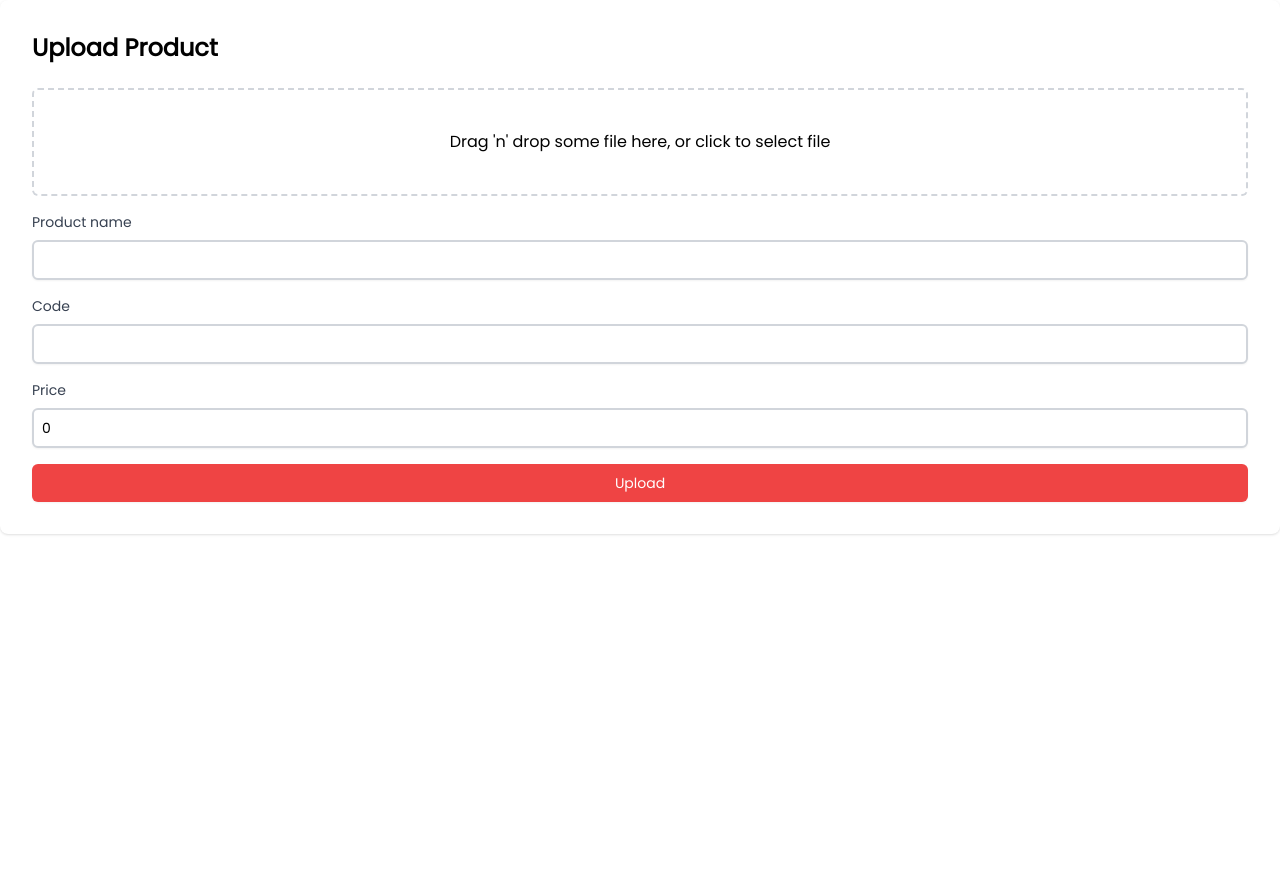
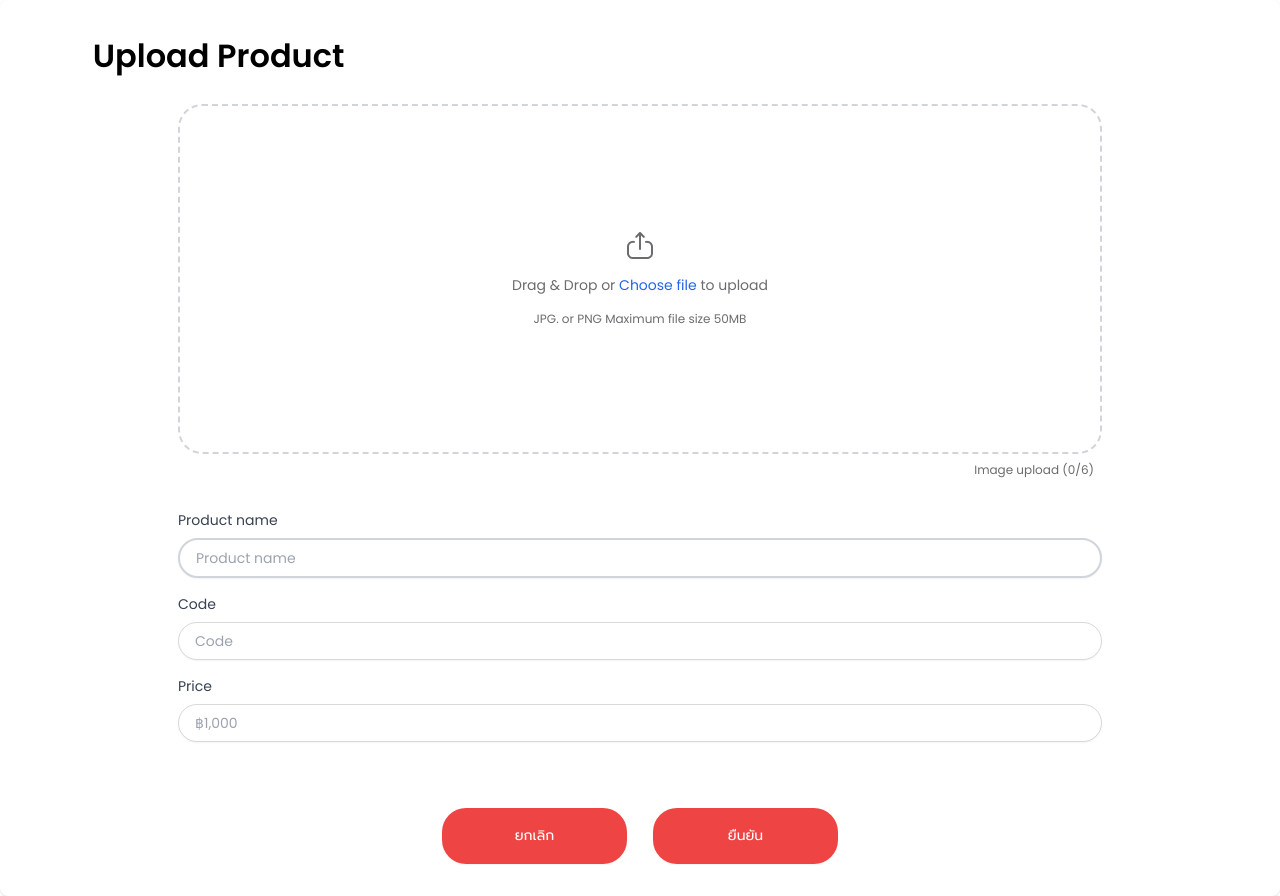
Before and after one commit to wanttoplayy/UploadProduct, a Next.js app: page /upload in a window 1280 px wide. Before the commit the page ends 800 px from the top, so only its background shows below. Built offline with nearby package versions, Linux system fonts and the light colour scheme.

Commit message:
fix:90 % upload page

```diff
--- a/app/upload/page.tsx
+++ b/app/upload/page.tsx
@@ -1,34 +1,58 @@
 "use client";
 import { useState, useCallback, ChangeEvent, FormEvent } from "react";
 import { useDropzone } from "react-dropzone";
-import { Inter, Poppins } from "next/font/google";
-const inter = Inter({ subsets: ["latin"] });
+import { Poppins, Prompt } from "next/font/google";
+import Image from "next/image";
+
+import UploadIcon from "@/app/assets/images/uploadIcon.png";
+
 const poppins = Poppins({
   subsets: ["latin"],
-  weight: "400", // Specify the weight you need
-  style: "normal", // Specify the style you need
-  variable: "--font-poppins", // Define a CSS variable for the font
+  weight: "400",
+  style: "normal",
+});
+
+const poppins600 = Poppins({
+  subsets: ["latin"],
+  weight: "600",
+  style: "normal",
+});
+
+const prompt = Prompt({
+  subsets: ["latin"],
+  weight: "400",
+  style: "normal",
 });
 
 type Product = {
   name: string;
   code: string;
-  price: number;
+  price: string;
 };
 
 const ProductUpload = () => {
   const [product, setProduct] = useState<Product>({
     name: "",
     code: "",
-    price: 0,
+    price: "",
   });
   const [file, setFile] = useState<File | null>(null);
   const [uploading, setUploading] = useState<boolean>(false);
+  const [uploadedImagesCount, setUploadedImagesCount] = useState(0);
 
-  const onDrop = useCallback((acceptedFiles: File[]) => {
-    setFile(acceptedFiles[0]);
-  }, []);
-
+  const onDrop = useCallback(
+    (acceptedFiles: File[]) => {
+      // Assuming you want to allow a maximum of 6 images
+      if (acceptedFiles.length + uploadedImagesCount <= 6) {
+        setFile(acceptedFiles[0]); // If you're uploading one by one
+        setUploadedImagesCount(uploadedImagesCount + acceptedFiles.length);
+      } else {
+        // Handle the case where the limit is exceeded
+        console.error("You can upload a maximum of 6 images.");
+      }
+    },
+    [uploadedImagesCount]
+  );
   const { getRootProps, getInputProps, isDragActive } = useDropzone({
     onDrop,
     accept: {
@@ -36,14 +60,15 @@ const ProductUpload = () => {
       "image/png": [],
       "image/svg+xml": [],
     },
-    maxFiles: 1,
+    maxFiles: 6,
   });
 
   const handleChange = (e: ChangeEvent<HTMLInputElement>) => {
     const { name, value, type } = e.target;
     setProduct({
       ...product,
-      [name]: type === "number" ? Number(value) : value,
+      // Check if the input type is number and convert it accordingly
+      [name]: type === "number" ? (value ? parseFloat(value) : "") : value,
     });
   };
 
@@ -79,25 +104,61 @@ const ProductUpload = () => {
   return (
     <main className={poppins.className}>
       <div className="container mx-auto p-8 bg-white shadow rounded-lg">
-        <h1 className="text-2xl font-bold mb-6 text-start">Upload Product</h1>
+        <h1
+          className={`${poppins600.className} text-[32px] font-bold mb-6 text-start ml-[5%]`}
+        >
+          Upload Product
+        </h1>
 
-        <form onSubmit={handleSubmit} className="space-y-4">
+        <form
+          onSubmit={handleSubmit}
+          className="space-y-4  flex flex-col items-center align-middle  h-full"
+        >
+          <div className="relative w-[924px]">
             <div
               {...getRootProps()}
-            className="border-dashed border-2 border-gray-300 rounded-md text-center py-10 cursor-pointer"
+              className="flex flex-col items-center justify-center border-dashed border-2 border-gray-300 rounded-3xl text-center p-10 cursor-pointer w-[924px] h-[350px]"
             >
               <input {...getInputProps()} />
+              <div className="flex flex-col items-center justify-center space-y-4">
+                {/* Image */}
+                <Image
+                  src={UploadIcon}
+                  alt="Upload icon"
+                  width={26}
+                  height={27}
+                />
+
+                {/* Drag & Drop Text */}
                 {isDragActive ? (
-              <p>Drop the file here...</p>
+                  <p className="text-sm font-medium text-[#6C6C70]">
+                    Drop the file here...
+                  </p>
                 ) : (
-              <p>Drag 'n' drop some file here, or click to select file</p>
+                  <>
+                    <p className="text-sm font-medium text-[#6C6C70]">
+                      Drag & Drop or{" "}
+                      <span className="text-blue-600">Choose file</span> to
+                      upload
+                    </p>
+                    <p className="text-xs text-[#6C6C70]">
+                      JPG. or PNG Maximum file size 50MB
+                    </p>
+                  </>
                 )}
               </div>
+            </div>
+            <div className="absolute mt-2 bottom-[-20] right-2">
+              <p className="text-xs text-[#6C6C70]">
+                Image upload ({uploadedImagesCount}/6)
+              </p>
+            </div>
+          </div>
 
-          <div className="flex flex-col">
+          <div className="flex flex-col w-[924px] ">
             <label
               htmlFor="name"
-              className="block text-sm font-medium text-gray-700 mb-2"
+              className="block text-sm font-medium text-gray-700 mb-2 mt-10"
             >
               Product name
             </label>
@@ -107,12 +168,14 @@ const ProductUpload = () => {
               name="name"
               value={product.name}
               onChange={handleChange}
+              placeholder="Product name"
               required
-              className="border-gray-300 focus:ring-violet-500 focus:border-violet-500 block w-full shadow-sm sm:text-sm border-2 rounded-md p-2"
+              className="border-gray-300 pl-4 rounded-3xl focus:ring-violet-500 focus:border-violet-500 block w-full shadow-sm sm:text-sm border-2  p-2 placeholder-gray-400"
             />
           </div>
 
-          <div className="flex flex-col">
+          {/* Code Field */}
+          <div className="flex flex-col w-[924px]">
             <label
               htmlFor="code"
               className="block text-sm font-medium text-gray-700 mb-2"
@@ -125,12 +188,19 @@ const ProductUpload = () => {
               name="code"
               value={product.code}
               onChange={handleChange}
+              placeholder="Code"
               required
-              className="border-gray-300 focus:ring-violet-500 focus:border-violet-500 block w-full shadow-sm sm:text-sm border-2 rounded-md p-2"
+              className="border-gray-300 pl-4 focus:ring-violet-500 focus:border-violet-500 block w-full shadow-sm sm:text-sm border-2 rounded-full p-2"
+              style={{
+                borderRadius: "24px",
+                border: "1px solid #D9D9D9",
+                background: "#FFF",
+              }}
             />
           </div>
 
-          <div className="flex flex-col">
+          {/* Price Field */}
+          <div className="flex flex-col w-[924px]">
             <label
               htmlFor="price"
               className="block text-sm font-medium text-gray-700 mb-2"
@@ -138,25 +208,42 @@ const ProductUpload = () => {
               Price
             </label>
             <input
-              type="text"
+              type="number"
               id="price"
               name="price"
               value={product.price}
               onChange={handleChange}
               required
-              className="border-gray-300 focus:ring-violet-500 focus:border-violet-500 block w-full shadow-sm sm:text-sm border-2 rounded-md p-2"
+              placeholder="฿1,000"
+              className="border-gray-300 pl-4 focus:ring-violet-500 focus:border-violet-500 block w-full shadow-sm sm:text-sm border-2 rounded-full p-2"
+              style={{
+                borderRadius: "24px",
+                border: "1px solid #D9D9D9",
+                background: "#FFF",
+              }}
             />
           </div>
 
+          <div className="flex space-x-[26px]" style={prompt.style}>
             <button
               type="submit"
               disabled={uploading}
-            className={`mt-4 w-full flex justify-center py-2 px-4 border border-transparent rounded-md shadow-sm text-sm font-medium text-white ${
+              className={`mt-[50px] w-[185px] rounded-3xl h-[56px] flex  justify-center items-center py-2 px-4 border border-transparent  shadow-sm text-sm font-medium text-white ${
                 uploading ? "bg-gray-300" : "bg-red-500 hover:bg-red-700"
               } focus:outline-none focus:ring-2 focus:ring-offset-2 focus:ring-red-500`}
             >
-            {uploading ? "Uploading..." : "Upload"}
+              {uploading ? "Uploading..." : "ยกเลิก"}
             </button>
+            <button
+              type="submit"
+              disabled={uploading}
+              className={`mt-[50px] w-[185px] rounded-3xl h-[56px] flex  justify-center items-center py-2 px-4 border border-transparent  shadow-sm text-sm font-medium text-white ${
+                uploading ? "bg-gray-300" : "bg-red-500 hover:bg-red-700"
+              } focus:outline-none focus:ring-2 focus:ring-offset-2 focus:ring-red-500`}
+            >
+              {uploading ? "กำลังโหลด..." : "ยืนยัน"}
+            </button>
+          </div>
         </form>
       </div>
     </main>
```
Also changed, not shown: app/assets/images/uploadIcon.png (added). Lines whose indentation alone changed are shown as unchanged.
